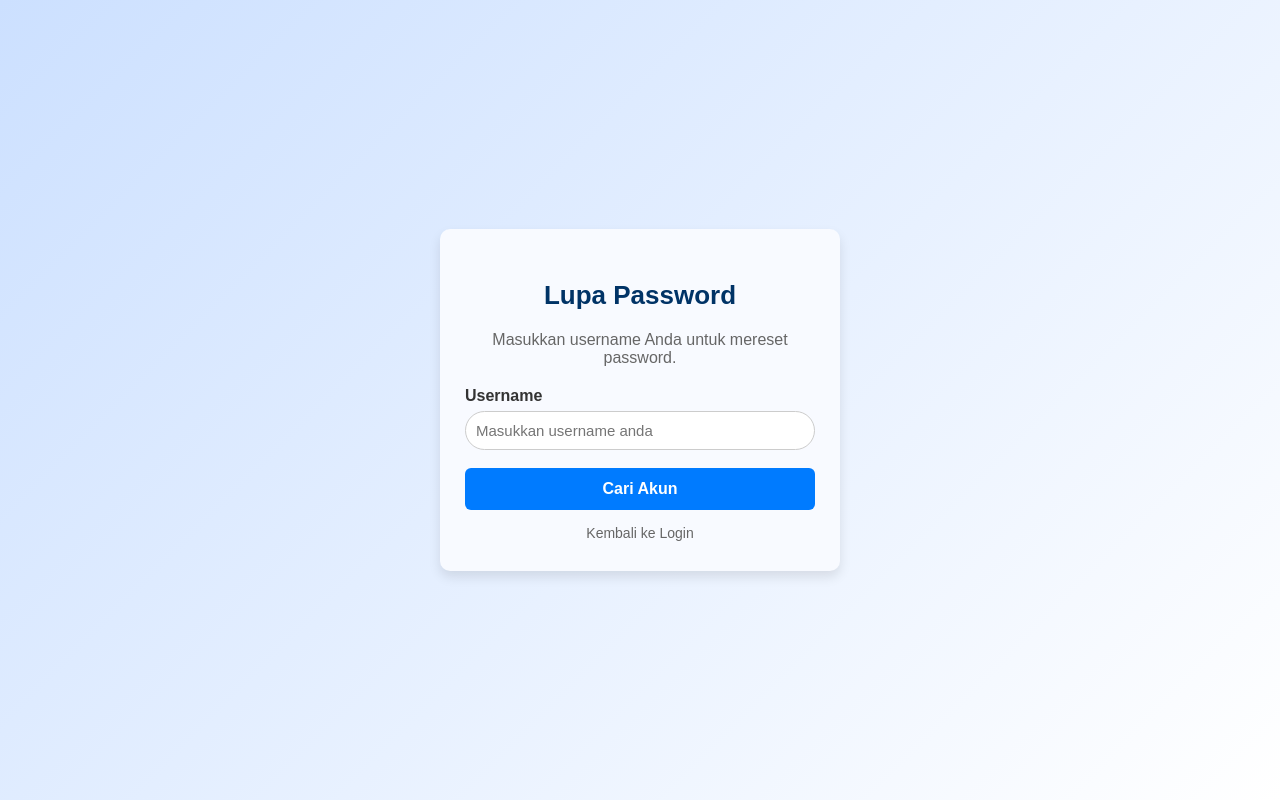
After one commit to GitSyah111/DIAPRA-PKL, a PHP site: page /php/lupa-password.php in a window 1280 px wide. The commit adds this page. Run offline with PHP 8.4, Linux system fonts and the light colour scheme.

Commit message:
fitur reset password

```diff
--- a/php/login.php
+++ b/php/login.php
@@ -43,7 +43,7 @@ unset($_SESSION['login_error'], $_SESSION['register_success']);
 
         <div class="register-link">
             Belum punya akun? <a href="register.php">Daftar di sini</a>
-            Lupa password? <a href="reset_password.php">Reset password</a>
+            Lupa password? <a href="lupa-password.php">Reset password</a>
         </div>
     </div>
 </body>
--- /dev/null
+++ b/php/lupa-password.php
@@ -0,0 +1,81 @@
+<?php
+session_start();
+$step = isset($_GET['step']) ? $_GET['step'] : 1;
+$error_message = $_SESSION['error'] ?? '';
+unset($_SESSION['error']);
+?>
+
+<!DOCTYPE html>
+<html lang="id">
+
+<head>
+    <meta charset="UTF-8" />
+    <meta name="viewport" content="width=device-width, initial-scale=1.0" />
+    <title>Lupa Password - DPPKBPM</title>
+    <link rel="stylesheet" href="../css/login.css" />
+    <style>
+        .back-link {
+            text-align: center;
+            margin-top: 15px;
+            font-size: 14px;
+        }
+        .back-link a {
+            color: #666;
+            text-decoration: none;
+        }
+        .back-link a:hover {
+            color: #333;
+            text-decoration: underline;
+        }
+    </style>
+</head>
+
+<body>
+    <div class="login-container">
+        <h2>Lupa Password</h2>
+
+        <?php if ($error_message): ?>
+            <div class="message error"><?= htmlspecialchars($error_message) ?></div>
+        <?php endif; ?>
+
+        <?php if ($step == 1): ?>
+            <!-- STEP 1: Masukkan Username -->
+            <p style="text-align: center; margin-bottom: 20px; color: #666;">
+                Masukkan username Anda untuk mereset password.
+            </p>
+            <form action="proses-reset.php?action=check_username" method="post">
+                <div class="input-group">
+                    <label for="username">Username</label>
+                    <input type="text" id="username" name="username" required autocomplete="off" placeholder="Masukkan username anda" />
+                </div>
+                <button type="submit">Cari Akun</button>
+            </form>
+        <?php elseif ($step == 2): ?>
+            <!-- STEP 2: Masukkan Password Baru -->
+            <?php if (!isset($_SESSION['reset_username'])): ?>
+                <?php header('Location: lupa-password.php'); exit; ?>
+            <?php endif; ?>
+
+            <p style="text-align: center; margin-bottom: 20px; color: #666;">
+                Reset password untuk akun: <strong><?= htmlspecialchars($_SESSION['reset_username']) ?></strong>
+            </p>
+            <form action="proses-reset.php?action=reset_password" method="post">
+                <div class="input-group">
+                    <label for="password">Password Baru</label>
+                    <input type="password" id="password" name="password" required placeholder="Minimal 3 karakter" />
+                </div>
+                <div class="input-group">
+                    <label for="confirm_password">Konfirmasi Password</label>
+                    <input type="password" id="confirm_password" name="confirm_password" required placeholder="Ulangi password baru" />
+                </div>
+                <button type="submit">Reset Password</button>
+            </form>
+        <?php endif; ?>
+
+        <div class="back-link">
+            <a href="login.php">Kembali ke Login</a>
+        </div>
+    </div>
+</body>
+
+</html>
```
Also changed, not shown: php/proses-reset.php (added, +79 -0 lines).
